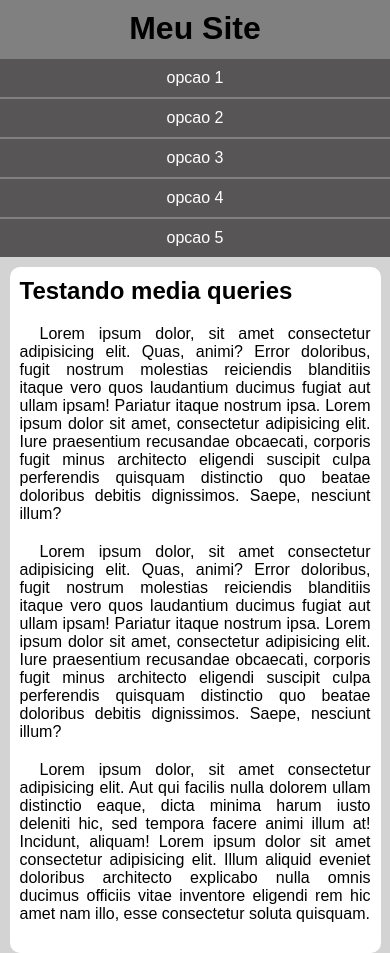
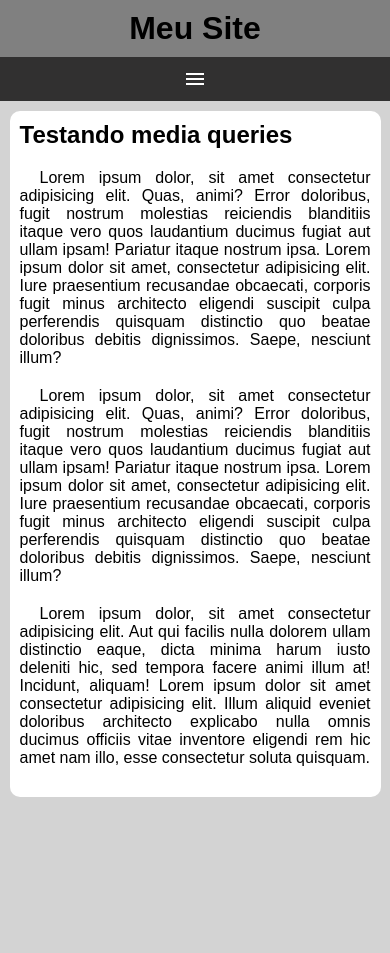
Before and after one commit to Prismount/html-css, a plain HTML site: page exercicios/ex026/mq005/index.html in a window 390 px wide. After the commit the page ends 844 px from the top, so only its background shows below. Drawn offline with nearby package versions, Linux system fonts and the light colour scheme.

Commit message:
exercicio 26 media query

```diff
--- a/exercicios/ex026/mq005/estilos/style.css
+++ b/exercicios/ex026/mq005/estilos/style.css
@@ -19,8 +19,23 @@ header > h1 {
     text-align: center;
 }
 
+span#burguer {
+    background-color: rgb(49, 48, 48);
+    color: white;
+    display: block;
+    text-align: center;
+    padding: 10px;
+    cursor: pointer;
+}
+
+span#burguer:hover {
+    background-color: white;
+    color: black;
+}
+
+
 #menu {
-    display: block;
+    display: none;
 }
 
 #menu > ul {
--- a/exercicios/ex026/mq005/index.html
+++ b/exercicios/ex026/mq005/index.html
@@ -5,10 +5,14 @@
     <meta name="viewport" content="width=device-width, initial-scale=1.0">
     <title>media query</title>
     <link rel="stylesheet" href="estilos/style.css">
+    <link rel="stylesheet" href="https://fonts.googleapis.com/css2?family=Material+Symbols+Outlined:opsz,wght,FILL,GRAD@20..48,100..700,0..1,-50..200" />
 </head>
 <body>
     <header>
         <h1>Meu Site</h1>
+        <span id="burguer" class="material-symbols-outlined" onclick="clickMenu()">
+            menu
+        </span>
         <nav id="menu">
             <ul>
                 <li><a href="#">opcao 1</a></li>
@@ -29,6 +33,16 @@
             <p>Lorem ipsum dolor, sit amet consectetur adipisicing elit. Aut qui facilis nulla dolorem ullam distinctio eaque, dicta minima harum iusto deleniti hic, sed tempora facere animi illum at! Incidunt, aliquam! Lorem ipsum dolor sit amet consectetur adipisicing elit. Illum aliquid eveniet doloribus architecto explicabo nulla omnis ducimus officiis vitae inventore eligendi rem hic amet nam illo, esse consectetur soluta quisquam.</p>
         </article>
     </main>
+    <script>
+        function clickMenu() {
+           if (menu.style.display == 'block') {
+            menu.style.display = 'none'
+           } else {
+                menu.style.display = 'block'
+           }
+        }
 
+
+    </script>
 </body>
 </html>
```
